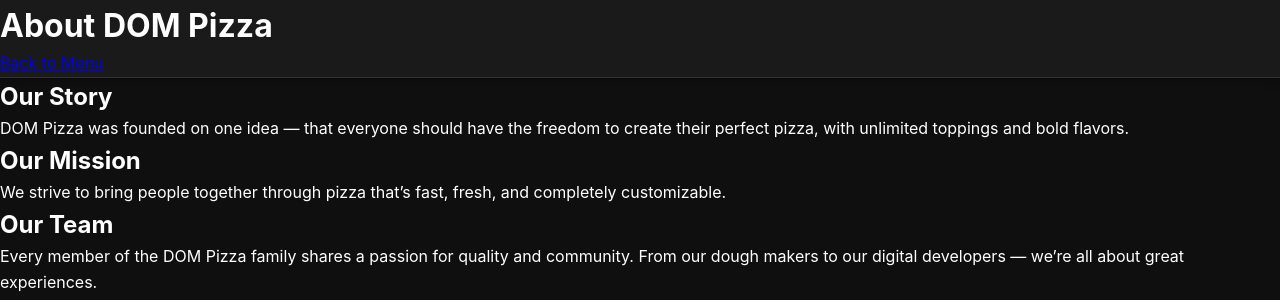
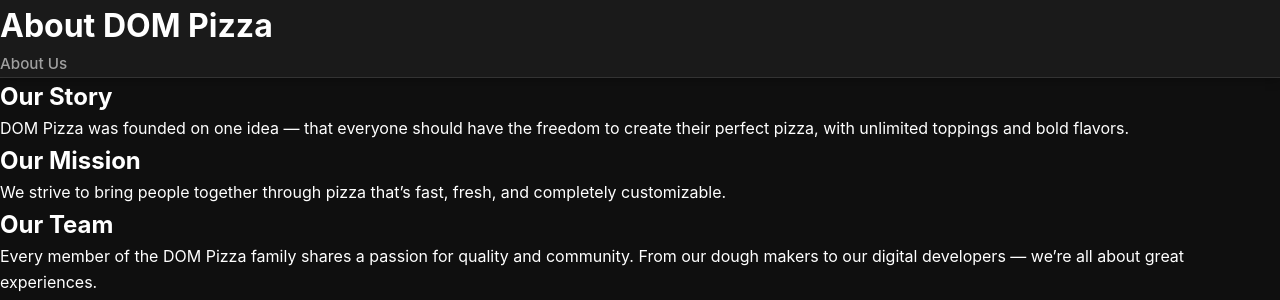
Before and after one commit to Kraken-01/DOMPizza, a Django app: page /about/ in a window 1280 px wide. Shown: the top 300 px of the page. Run offline with Django 5.2, Linux system fonts and the light colour scheme.

Commit message:
nav link on about.html

```diff
--- a/templates/about.html
+++ b/templates/about.html
@@ -11,7 +11,7 @@
     <header class="header">
         <h1>About DOM Pizza</h1>
         <nav>
-            <a href="{% url 'pizza_menu:menu' %}">Back to Menu</a>
+            <a href="{% url 'pizza_menu:about' %}" class="nav-link">About Us</a>
         </nav>
     </header>
 
```
